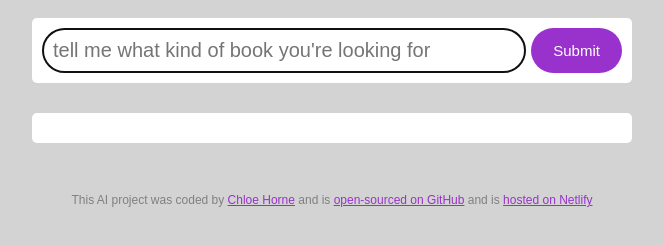
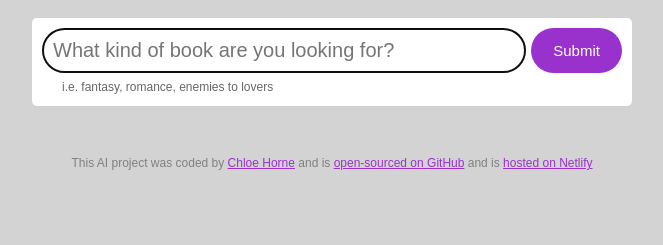
Before and after one commit to chloecharlotte/She-Codes-AI-Project, a plain HTML site: page index.html in a window 1280 px wide. Shown: the part 151-396 px from the top of the page, without its empty margins (308-971 px from the left). Drawn offline with nearby package versions, Linux system fonts and the light colour scheme.

Commit message:
improve UX

```diff
--- a/index.html
+++ b/index.html
@@ -14,10 +14,11 @@
         <h1>AI Book Recommendation Generator</h1>
       </header>
       <main>
+        <div class="form-container">
           <form id="book-generator">
             <input
               type="text"
-            placeholder="tell me what kind of book you're looking for"
+              placeholder="What kind of book are you looking for?"
               autofocus
               required
               autocomplete="off"
@@ -26,7 +27,9 @@
             />
             <input type="submit" class="button" />
           </form>
-        <div class="book-recommendation" id="book-recommendation"></div>
+          <div class="example">i.e. fantasy, romance, enemies to lovers</div>
+        </div>
+        <div class="book-recommendation hidden" id="book-recommendation"></div>
       </main>
       <footer>
         This AI project was coded by
--- a/src/index.js
+++ b/src/index.js
@@ -17,6 +17,10 @@ function generateBook(event) {
   let prompt = `user instructions: generate a book about ${instructionsInput.value}`;
   let apiURL = `https://api.shecodes.io/ai/v1/generate?prompt=${prompt}&context=${context}&key=${apiKey}`;
 
+  let bookElement = document.querySelector("#book-recommendation");
+  bookElement.classList.remove("hidden");
+  bookElement.innerHTML = "Generating your perfect book...";
+
   axios.get(apiURL).then(displayBook);
 }
 
--- a/src/style.css
+++ b/src/style.css
@@ -24,12 +24,22 @@ main {
 a {
   color: darkorchid;
 }
-form {
+
+.form-container {
+  margin-bottom: 30px;
   background-color: white;
   padding: 10px;
   border-radius: 5px;
+}
+form {
   display: flex;
-  margin-bottom: 30px;
+}
+.example {
+  line-height: 1.5;
+  font-size: 12px;
+  margin-top: 5px;
+  margin-left: 20px;
+  opacity: 60%;
 }
 .prompt {
   padding: 10px;
@@ -58,6 +68,10 @@ form {
   padding: 15px;
   border-radius: 5px;
 }
+
+.hidden {
+  display: none;
+}
 footer {
   text-align: center;
   font-size: 12px;
```
Lines whose indentation alone changed are shown as unchanged.
